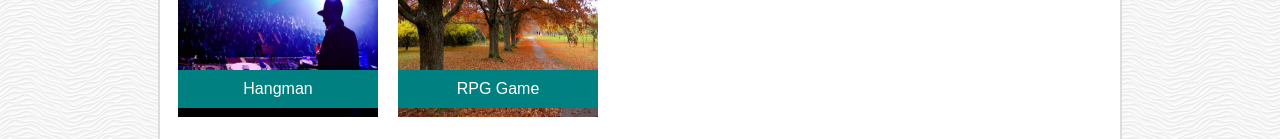
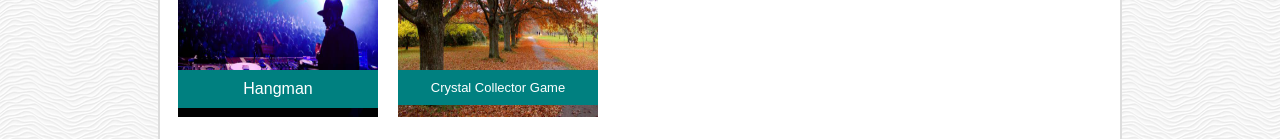
Before and after one commit to SamMLutz/Personal-portfolio, a plain HTML site: page portfolio.html in a window 1280 px wide. Shown: the part 290-429 px from the top of the page. Drawn offline with Linux system fonts and the light colour scheme; files that its build step writes are made by us from their sources.

Commit message:
added crystal game to portfolio

```diff
--- a/portfolio.html
+++ b/portfolio.html
@@ -36,7 +36,7 @@
                 </div>
                 <div class="image-wrapper">
                     <div class="text-block">
-                        <p class="image-overlay">RPG Game</p>
+                        <a href="file:///Users/SamLutz/bc/unit-4-game/index.html"><p class="image-overlay">Crystal Collector Game</p></a>
                       <img src="images/phnature.jpg" alt="DJ playing for a crowd" />
                     </div>
                 </div>
```
